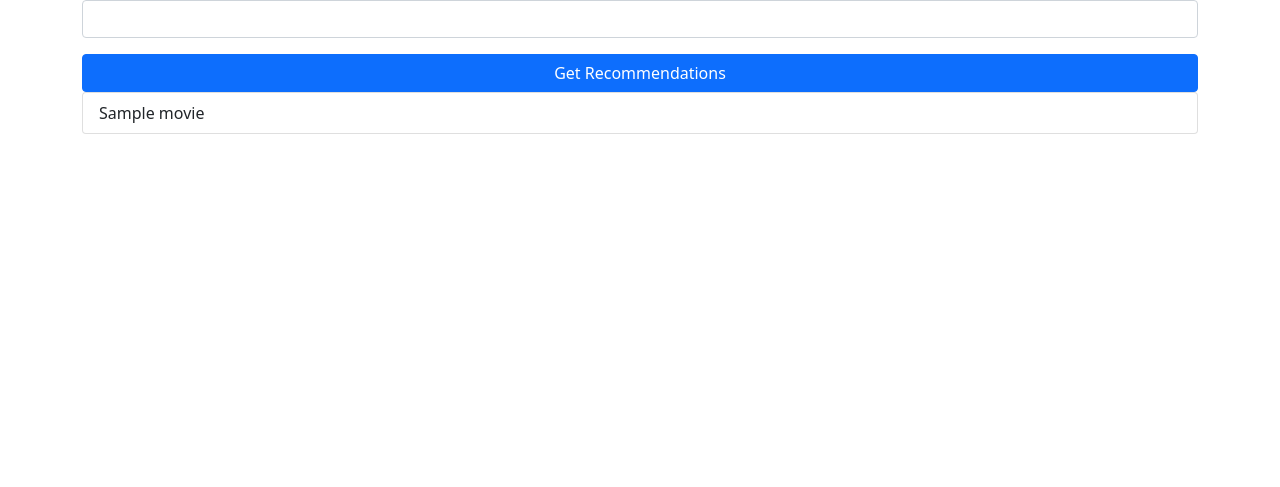
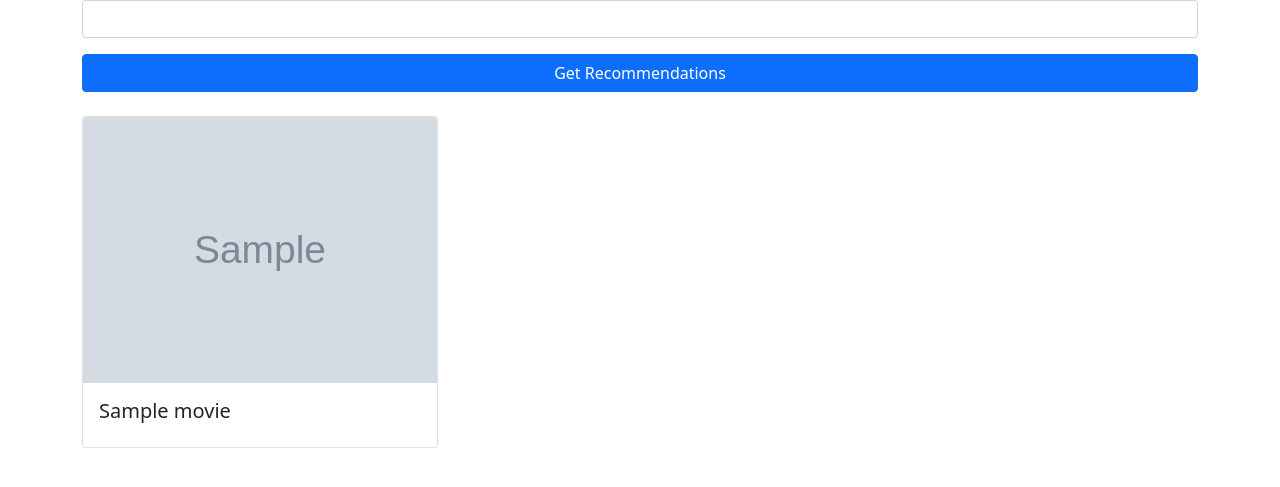
Before and after one commit to nishanlimbuchemjong/Movie-Recommender-System, a Flask app: template templates/index.html in a window 1280 px wide. Shown: the top 487 px of the page. Run offline with Flask 3, Linux system fonts and the light colour scheme; the template is opened without the code that fills it: most values are stand-ins (such as "Sample title", 1, 10 or a date in 2020); grey boxes marked "Sample" are stand-in pictures; parts of the project's set-up code (start-up, migrations or seed data) failed here and were passed over.

Commit message:
Recommendation completed, poster successfully displayed

```diff
--- a/app.py
+++ b/app.py
@@ -1,11 +1,17 @@
 from flask import Flask, render_template, request
 import pickle
 import pandas as pd
+import requests
 
 movies_dict = pickle.load(open('model/movies_dict.pkl', 'rb'))
 similarity = pickle.load(open('model/similarity.pkl', 'rb'))
 movies = pd.DataFrame(movies_dict)
 
+# function to get the poster of the movies from IMBD Movie API
+def fetch_poster(movie_id):
+    response = requests.get("https://api.themoviedb.org/3/movie/{}?api_key=35333bca71e434fd913bc003bca924ab&language=en-US".format(movie_id))
+    data = response.json()
+    return "http://image.tmdb.org/t/p/w500/" + data['poster_path']
 
 
 def recommend(movie):
@@ -18,14 +24,19 @@ def recommend(movie):
     # finding the distances that are similar to the given movie
     # Here, enumerate() is used to track the index of each moviews when sorting them
     # key = lambda x: x[1] -> is used to get the second elements when sorted
-    movie_list = sorted(list(enumerate(distance)), reverse=True, key = lambda x: x[1])[1:6]
+    movie_list = sorted(list(enumerate(distance)), reverse=True, key = lambda x: x[1])[1:10]
 
     recommendation_list = []
+    recommended_poster = []
     # getting all the movie_list which is contains in list of tuples and assigning in recommendation_list
     # new_df.iloc[i[0]].title --> this gets all the movies title from the list of tuples. here i[0] -> is the first elemnent of the tuple given
     for i in movie_list:
+        movie_id = movies.iloc[i[0]].movie_id
+
         recommendation_list.append(movies.iloc[i[0]].title)
-    return recommendation_list
+        # fetch movie poster from API
+        recommended_poster.append(fetch_poster(movie_id))
+    return recommendation_list, recommended_poster
 
 app = Flask(__name__)
 
@@ -38,7 +49,9 @@ def get_recommendations():
     movie_name = request.form.get('movie_name')
     if movie_name:
         recommendations = recommend(movie_name)
-        return render_template('index.html', recommendations=recommendations)
+        movie_names, posters = recommendations
+        movies_with_posters = zip(movie_names, posters)
+        return render_template('index.html', recommendations=movies_with_posters)
     else:
         return "No movies found"
 
--- a/templates/index.html
+++ b/templates/index.html
@@ -17,12 +17,19 @@
         </form>
     </div>
     <!-- Movies List -->
-    <div class="container">
-        <ul class="list-group">
-            {% for movie in recommendations %}
-                <li class="list-group-item">{{ movie }}</li>
+    <div class="container mt-4">
+        <div class="row">
+            {% for movie, poster in recommendations %}
+                <div class="col-md-4">
+                    <div class="card">
+                        <img src="{{ poster }}" class="card-img-top" alt="{{ movie }}">
+                        <div class="card-body">
+                            <h5 class="card-title">{{ movie }}</h5>
+                        </div>
+                    </div>
+                </div>
             {% endfor %}
-        </ul>
+        </div>
     </div>
     <!-- Bootstrap JS -->
     <script src="https://cdn.jsdelivr.net/npm/bootstrap@5.0.2/dist/js/bootstrap.bundle.min.js" integrity="sha384-MrcW6ZMFYlzcLA8Nl+NtUVF0sA7MsXsP1UyJoMp4YLEuNSfAP+JcXn/tWtIaxVXM" crossorigin="anonymous"></script>
```
